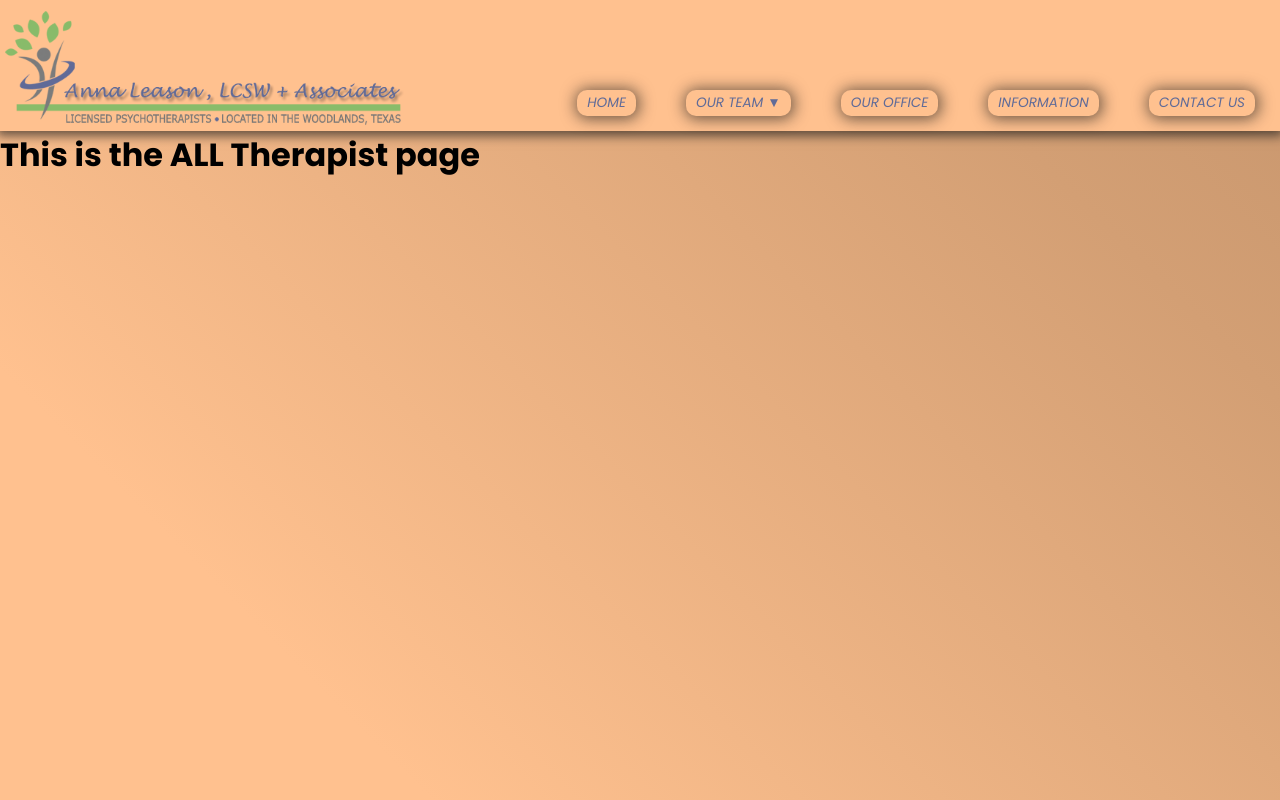
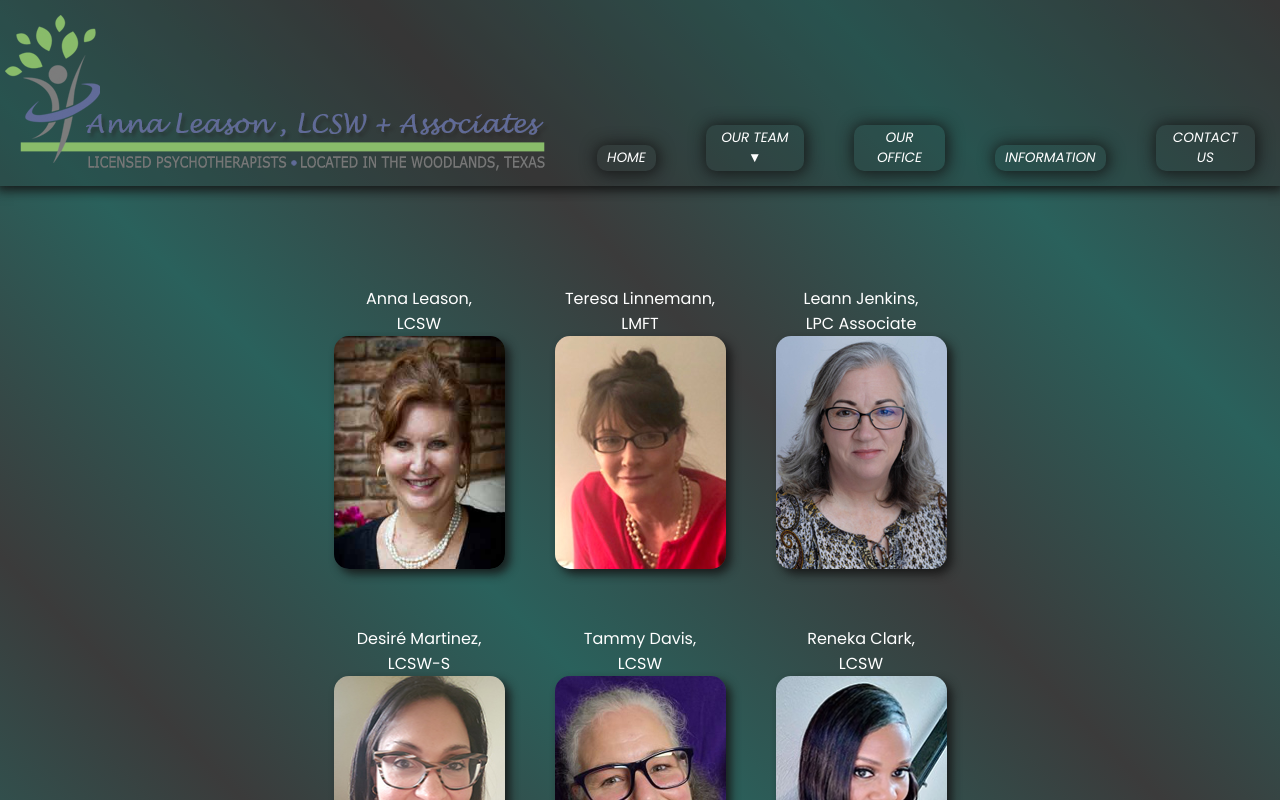
Before and after one commit to jk377y/Anna-Leason-Associates, a React (Vite) app: page /therapists in a window 1280 px wide. Shown: the top 800 px of the page. Built offline with nearby package versions, Linux system fonts and the light colour scheme.

Commit message:
finished all therapists pages and routes

```diff
--- a/src/components/Header.jsx
+++ b/src/components/Header.jsx
@@ -4,7 +4,7 @@ import Navbar from "./Navbar";
 const Header = () => {
 	return (
 		<header className="header">
-			<img className="header-image" src={header2a} alt="header2a image"></img>
+			<a href="/"><img className="header-image" src={header2a} alt="header2a image"></img></a>
 			<Navbar />
 		</header>
 	);
--- a/src/index.css
+++ b/src/index.css
@@ -9,17 +9,17 @@
 	margin: 0;
 }
 :root {
-	--color1: #ffd1ab;
-	--color2: #ffc18f;
+	--color1: #2a615c;
+	--color2: #204946;
 	--color3: #89bc6a;
-	--color4: #606b98;
-	--color5: #ffffff;
+	--color4: #ffffff;
+	--color5: #ffe079;
 	--color6: #000000;
-	--color7: #9670515d;
+	--color7: #163331;
 	--hover: #ffff00;
 	--success: #00ff00;
 	--error: #ff0000;
-	--shadow: rgba(27, 27, 27, 0.644);
+	--shadow: rgba(20, 20, 20, 0.877);
 	--colorBorderTransparent: #96705198;
 	--colorBorderOpaque: #967051;
 }
@@ -29,11 +29,7 @@ body {
 	padding: 0;
 	height: 100%;
 	width: 100%;
-	background: linear-gradient(45deg, #b18561, #d39f74, #ffc18f, #ffc18f, #d39f74, #b18561);
-	background-size: 300% 300%;
-	animation: gradientAnimation 10s ease-in-out infinite;
-	background-repeat: no-repeat;
-	background-attachment: fixed;
+	background: linear-gradient(45deg, #2a615c, #3b3b3b, #2a615c, #3b3b3b, #2a615c, #3b3b3b);
 }
 @keyframes gradientAnimation {
 	0% {
@@ -46,16 +42,14 @@ body {
 		background-position: 0% 50%;
 	}
 }
-.shadow-frame {
-	box-shadow: 2px 2px 8px 0 var(--color6);
-}
 /* End Global Styling */
 
 /*! === !*/
 
 /* Start Header */
 header {
-	background-color: var(--color2);
+	/* background-color: var(--color2); */
+	background-color: #2525253a;
 	position: relative;
 	display: flex;
 	justify-content: center;
@@ -63,8 +57,8 @@ header {
 	box-shadow: 0 2px 10px 3px var(--shadow);
 }
 .header-image {
-	width: 100%;
-	padding: 0 5px;
+	width: 100% !important;
+	padding: 0 5px !important;
 }
 @media screen and (min-width: 425px) {
 	.header-image {
@@ -121,6 +115,9 @@ header {
 		color: var(--color4);
 		text-decoration: none;
 		text-align: center;
+	}
+	.nav-dropdown-anchor-link:hover {
+		color: var(--color5);
 	}
 	.nav-bar-link {
 		color: var(--color4);
@@ -290,9 +287,8 @@ header {
 	height: 100vh;
 	top: 0px;
 	right: -110vw;
-	box-shadow: 2px 2px 8px 0 black;
 	border-radius: 5px;
-	background-color: #ffc18fe5;
+	background-color: #204946;
 	transition: all 0.5s ease;
 }
 .nav-mobile-menu {
@@ -319,7 +315,7 @@ header {
 	font-style: italic;
 	text-decoration: none;
 	padding: 2px 8px;
-	box-shadow: 1px 1px 5px 2px var(--shadow);
+	box-shadow: 1px 1px 6px 1px var(--color3);
 	border-radius: 5px;
 }
 .nav-mobile-menu a:hover {
@@ -380,7 +376,7 @@ header {
 .home-intro-container img {
 	width: 100%;
 	max-width: 580px;
-	box-shadow: 1px 1px 5px 2px var(--shadow);
+	box-shadow: 2px 2px 4px 4px var(--shadow);
 	border-radius: 5px;
 }
 .home-welcome {
@@ -393,7 +389,6 @@ header {
 	margin: 15px 0;
 	padding: 10px 15px;
 	box-shadow: 1px 1px 5px 2px var(--shadow);
-	border-radius: 10px;
 }
 .home-welcome span {
 	font-size: 1.5rem;
@@ -445,7 +440,6 @@ header {
 	width: 100%;
 	height: 150px;
 	max-width: 580px;
-	border-radius: 10px;
 	background-color: var(--color2);
 	box-shadow: 1px 1px 5px 2px var(--shadow);
 	display: flex;
@@ -457,7 +451,6 @@ header {
 	height: 30px;
 	background-color: var(--color7);
 	width: 100%;
-	border-radius: 10px 10px 0 0;
 }
 .home-statements {
 	padding: 15px;
@@ -549,7 +542,40 @@ header {
 /*! === !*/
 
 /* Start OurTherapists */
-
+.all-therapists-pics-container {
+	width: 100%;
+	height: 100%;
+	display: flex;
+	flex-direction: column;
+	align-items: center;
+	margin-bottom: 100px;
+}
+.all-therapists-pics-scroll-view {
+	margin: 100px 0 0 0;
+	display: flex;
+	flex-wrap: wrap;
+	justify-content: center;
+	gap: 50px;
+	width: 90%;
+	max-width: 700px;
+}
+.all-therapists-pics {
+	width: 171px;
+	height: 233px;
+	border-radius: 15px;
+	box-shadow: 5px 5px 10px var(--shadow);
+}
+.all-therapists-pics:hover {
+	box-shadow: 0px 0px 5px 5px var(--color3);
+}
+.all-therapists-pics-scroll-view div p {
+	display: flex;
+	flex-wrap: wrap;
+	justify-content: center;
+	align-items: center;
+	width: 171px;
+	color: white;
+}
 /* End OurTherapists */
 
 /*! === !*/
@@ -574,7 +600,7 @@ header {
 	padding: 20px;
 	background-color: var(--color1);
 	box-shadow: 1px 1px 5px 2px var(--shadow);
-	border-radius: 15px;
+	/* border-radius: 15px; */
 }
 .therapist-profile-pic img{
 	width: 250px;
@@ -584,13 +610,13 @@ header {
 }
 .therapist-logo-title {
 	display: flex;
-	flex-direction: row;
+	flex-direction: column;
 	justify-content: center;
+	align-items: center;
 }
 .therapist-logo-title img {
 	width: 75px;
 	border-radius: 50%;
-	margin-right: 20px;
 }
 .therapist-title {
 	display: flex;
@@ -617,6 +643,7 @@ header {
 	font-weight: 700;
 	text-align: center;
 	font-style: italic;
+	color: var(--color5);
 }
 .therapist-education p {
 	font-size: 1rem;
@@ -634,14 +661,14 @@ header {
 	text-align: center;
 	text-decoration: underline;
 	font-style: italic;
-	color: var(--color4);
+	color: var(--color5);
 }
 .therapist-specializations h4, .therapist-treatments h4 {
 	font-size: 1.1rem;
 	font-weight: 700;
 	text-align: center;
 	font-style: italic;
-	color: var(--color4);
+	color: var(--color5);
 }
 .therapist-specializations h5, .therapist-treatments h5 {
 	font-size: 1rem;
@@ -650,7 +677,7 @@ header {
 	color: var(--color4);
 }
 .therapist-specializations p {
-	color: var(--color6);
+	color: var(--color4);
 	font-weight: 400;
 }
 .therapist-specializations ul {
@@ -658,24 +685,29 @@ header {
 	padding: 0 0 0 50px;
 }
 .therapist-url-link {
-	color: var(--color5);
+	color: var(--success);
 	font-weight: 600;
 	text-decoration: underline;
 }
 .therapist-url-link:hover {
-	color: var(--color4);
+	color: var(--color5);
 	cursor: pointer;
 }
-.therapists-greeting-text {
+.therapist-greeting-text {
 	color: var(--color4);
 	font-weight: 600;
 	font-style: italic;
 }
-.therapists-email-link {
-	color: var(--color5);
+.therapist-comm-link {
+	color: var(--color4);
 	font-weight: 600;
 	text-decoration: none;
 	font-size: 1.15rem;
+}
+.therapist-comm-link:hover {
+	color: var(--color5);
+	text-decoration: underline;
+	cursor: pointer;
 }
 @media screen and (min-width: 450px) {
 	.therapist-info {
@@ -683,6 +715,13 @@ header {
 	}
 }
 @media screen and (min-width: 768px) {
+	.therapist-logo-title {
+		flex-direction: row;
+	}
+	.therapist-logo-title img {
+		width: 20%;
+		margin-right: 20px;
+	}
 	.therapist-profile-pic img{
 		width: 275px;
 	}
@@ -717,7 +756,7 @@ header {
 		padding: 0 50px;
 	}
 	.therapist-profile-pic img{
-		padding: 0px;
+		margin-left: 20%;
 	}
 	.therapist-info-text {
 		width: 66%;
@@ -730,7 +769,7 @@ header {
 		margin: 0;
 	}
 	.therapist-specializations {
-		padding: 0 50px;
+		padding: 0 20px;
 	}
 }
 /* End of Therapists */
--- a/src/pages/Homepage.jsx
+++ b/src/pages/Homepage.jsx
@@ -53,7 +53,7 @@ const Homepage = () => {
 				<br/>
 				<div className="home-statement-wrapper">
 					<div className="home-empty-title-bar"></div>
-					<h4 className="home-statements"><span>Please note:</span> A percentage of profit from this practice is donated monthly to local charity.</h4>
+					<h4 className="home-statements"><span>Please note :</span> A percentage of profit from this practice is donated monthly to local charity.</h4>
 				</div>
 			</div>
 		</main>
--- a/src/pages/OurTherapists.jsx
+++ b/src/pages/OurTherapists.jsx
@@ -1,11 +1,43 @@
+import IMAGES from "../assets/images/index";
+
 const OurTherapists = () => {
 	return (
-
 		<>
-			<h1>This is the ALL Therapist page</h1>
-
+			<div className="all-therapists-pics-container">
+				<div className="all-therapists-pics-scroll-view">
+					<div className="all-therapists-anna-container">
+						<p>Anna Leason,</p>
+						<p>LCSW</p>
+						<a href="/therapists/anna"><img src={IMAGES.anna} alt="Anna"  className="all-therapists-pics"/></a>
+					</div>
+					<div className="all-therapists-teresa-container">
+						<p>Teresa Linnemann,</p>
+						<p>LMFT</p>
+						<a href="/therapists/teresa"><img src={IMAGES.teresa} alt="Teresa" className="all-therapists-pics"/></a>
+					</div>
+					<div className="all-therapists-leann-container">
+						<p>Leann Jenkins,</p>
+						<p>LPC Associate</p>
+						<a href="/therapists/leann"><img src={IMAGES.leann} alt="Leann"  className="all-therapists-pics"/></a>
+					</div>
+					<div className="all-therapists-desire-container">
+						<p>Desiré Martinez,</p>
+						<p>LCSW-S</p>
+						<a href="/therapists/desire"><img src={IMAGES.desire} alt="Desire"  className="all-therapists-pics"/></a>
+					</div>
+					<div className="all-therapists-tammy-container">
+						<p>Tammy Davis,</p>
+						<p>LCSW</p>
+						<a href="/therapists/tammy"><img src={IMAGES.tammy} alt="Tammy"  className="all-therapists-pics"/></a>
+					</div>
+					<div className="all-therapists-reneka-container">
+						<p>Reneka Clark,</p>
+						<p>LCSW</p>
+						<a href="/therapists/reneka"><img src={IMAGES.reneka} alt="Reneka"  className="all-therapists-pics"/></a>
+					</div>
+				</div>
+			</div>
 		</>
-
 	);
 };
 
--- a/src/pages/Therapists/Anna.jsx
+++ b/src/pages/Therapists/Anna.jsx
@@ -19,7 +19,9 @@ const Anna = () => {
 								<h2>Anna Leason, LCSW</h2>
 								<h3>Contact</h3>
 								<h3>at</h3>
-								<h3>713-303-9627</h3>
+								<h3><a className="therapist-comm-link"href="tel:713-303-9627">713-303-9627</a></h3>
+								<h3>or</h3>
+								<h3><a className="therapist-comm-link" href='mailto:annaleason7@gmail.com'>Email Me</a></h3>
 							</div>
 						</div>
 						<br/>
@@ -42,7 +44,7 @@ const Anna = () => {
 					<br/>
 					<br/>
 				<div className="therapist-specializations">
-					<h3>Anna specializes in:</h3>
+					<h3>SPECIALIZATIONS</h3>
 					<br/>
 					<br/>
 					<h4>Anxiety Issues --</h4>
--- a/src/pages/Therapists/Desire.jsx
+++ b/src/pages/Therapists/Desire.jsx
@@ -19,7 +19,9 @@ const Desire = () => {
 								<h2>Desiré Martinez, LCSW-S</h2>
 								<h3>Contact</h3>
 								<h3>at</h3>
-								<h3>281.671.7073</h3>
+								<h3><a className="therapist-comm-link"href="tel:281.671.7073">281.671.7073</a></h3>
+								<h3>or</h3>
+								<h3><a  className="therapist-comm-link" href='mailto:dmartinez@counselingmail.com'>Email Me</a></h3>
 							</div>
 						</div>
 						<br/>
--- a/src/pages/Therapists/Leann.jsx
+++ b/src/pages/Therapists/Leann.jsx
@@ -16,7 +16,9 @@ const Leann = () => {
 								<h4>Supervised by Denise Smith, M.Ed., LPC, LPC-S</h4>
 								<h3>Contact</h3>
 								<h3>at</h3>
-								<h3>903-767-0435</h3>
+								<h3><a className="therapist-comm-link"href="tel:903-767-0435">903-767-0435</a></h3>
+								<h3>or</h3>
+								<h3><a  className="therapist-comm-link" href='mailto:leann@gmail.com'>Email Me</a></h3>
 							</div>
 						</div>
 						<br />
--- a/src/pages/Therapists/Reneka.jsx
+++ b/src/pages/Therapists/Reneka.jsx
@@ -18,9 +18,9 @@ const Reneka = () => {
 								<h2>Reneka D. Clark, MSW, LCSW-BACS, CCTP</h2>
 								<h3>Contact</h3>
 								<h3>at</h3>
-								<h3>318-379-6504</h3>
+								<h3><a className="therapist-comm-link"href="tel:318-379-6504">318-379-6504</a></h3>
 								<h3>or</h3>
-								<h3><a  className="therapists-email-link" href='mailto:rdclarklcsw@therapyemail.com'> - Email Me - </a></h3>
+								<h3><a  className="therapist-comm-link" href='mailto:rdclarklcsw@therapyemail.com'>Email Me</a></h3>
 							</div>
 						</div>
 						<br/>
--- a/src/pages/Therapists/Tammy.jsx
+++ b/src/pages/Therapists/Tammy.jsx
@@ -19,7 +19,9 @@ const Tammy = () => {
 								<h2>Tammy Davis, LCSW</h2>
 								<h3>Contact</h3>
 								<h3>at</h3>
-								<h3>979-398-2745</h3>
+								<h3><a className="therapist-comm-link"href="tel:979-398-2745">979-398-2745</a></h3>
+								<h3>or</h3>
+								<h3><a  className="therapist-comm-link" href='mailto:tammydavis214@counselingmail.com'>Email Me</a></h3>
 							</div>
 						</div>
 						<br/>
@@ -41,7 +43,7 @@ const Tammy = () => {
 					<br/>
 					<br/>
 				<div className="therapist-specializations">
-					<p>&nbsp;&nbsp;&nbsp;<span className="therapists-greeting-text">Hi!</span> I am a Licensed Clinical Social Worker with over 20 years experience as an MA, CNA and 6 years of experience meeting the needs of clients in social work settings who struggle with depression, anxiety, addictions, trauma, and family relationships. I specialize in working with single moms with children and those with life event adjustments. As a licensed social worker, I utilize a solution-focused approach along with cognitive and dialectical behavioral therapeutic techniques to uncover, process and assist my clients with managing unwanted symptoms that are keeping you from realizing your personal goals in life. I have worked with individuals, couples, and families in various psychotherapy settings as a clinician. My overall approach includes compassion, empathy, and a deep desire to ensuring my clients have a safe environment to experience positive life changes and live a fulfilling life. I also like to meet clients &quot;where they are at,&quot; and at a pace that works best for them in their life&apos;s journey. I look forward to meeting and working with you. See you Soon!</p>
+					<p>&nbsp;&nbsp;&nbsp;<span className="therapist-greeting-text">Hi!</span> I am a Licensed Clinical Social Worker with over 20 years experience as an MA, CNA and 6 years of experience meeting the needs of clients in social work settings who struggle with depression, anxiety, addictions, trauma, and family relationships. I specialize in working with single moms with children and those with life event adjustments. As a licensed social worker, I utilize a solution-focused approach along with cognitive and dialectical behavioral therapeutic techniques to uncover, process and assist my clients with managing unwanted symptoms that are keeping you from realizing your personal goals in life. I have worked with individuals, couples, and families in various psychotherapy settings as a clinician. My overall approach includes compassion, empathy, and a deep desire to ensuring my clients have a safe environment to experience positive life changes and live a fulfilling life. I also like to meet clients &quot;where they are at,&quot; and at a pace that works best for them in their life&apos;s journey. I look forward to meeting and working with you. See you Soon!</p>
 					<br/>
 					<br/>
 				</div>
--- a/src/pages/Therapists/Teresa.jsx
+++ b/src/pages/Therapists/Teresa.jsx
@@ -19,7 +19,9 @@ const Teresa = () => {
 								<h2>Teresa Linnemann, LMFT</h2>
 								<h3>Contact</h3>
 								<h3>at</h3>
-								<h3>346-298-9500</h3>
+								<h3><a className="therapist-comm-link"href="tel:346-298-9500">346-298-9500</a></h3>
+								<h3>or</h3>
+								<h3><a  className="therapist-comm-link" href='mailto:teresalinnemann@counselingmail.com'>Email Me</a></h3>
 							</div>
 						</div>
 						<br/>
```
Also changed, not shown: src/assets/images/therapists/Reneka.jpg.
